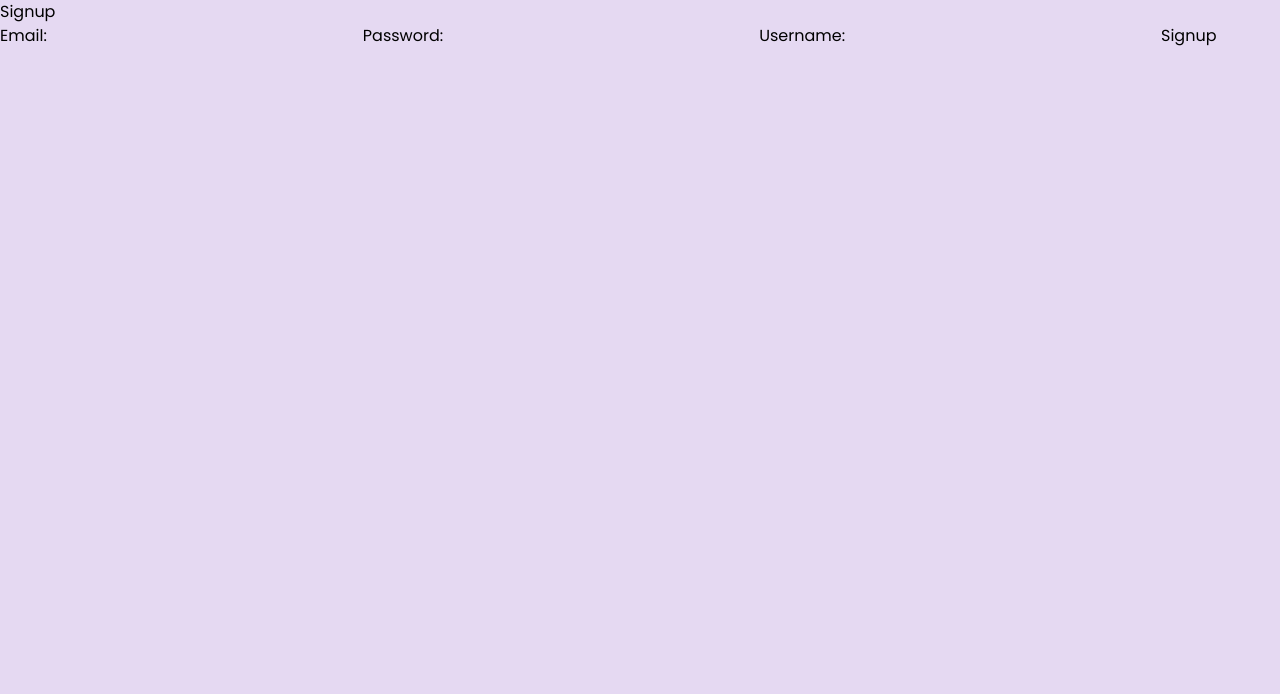
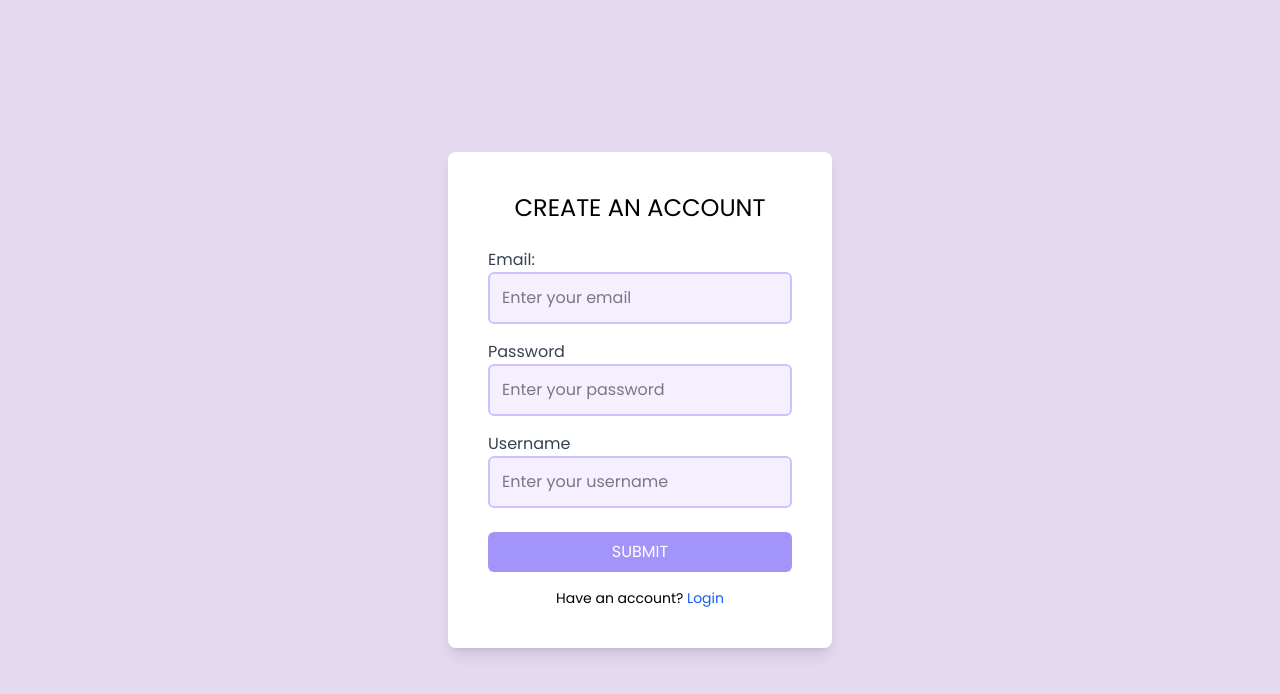
Before and after one commit to HEMANTHRAJA7/DC_FC_Service, a React (Vite) app in the folder Frontend/: page /signup in a window 1280 px wide. Shown: the top 694 px of the page. Built offline with nearby package versions, Linux system fonts and the light colour scheme.

Commit message:
Auth done

```diff
--- a/Frontend/src/components/Navbar.jsx
+++ b/Frontend/src/components/Navbar.jsx
@@ -12,7 +12,6 @@ const Navbar = () => {
   }
   return (
     <nav className="flex flex-col lg:flex-row justify-between items-center py-3 mx-6 mb-7 ">
-      <button onClick={handleClick} className="px-4 py-2 bg-red-500 text-white rounded-lg">Logout</button>
       <div className="mb-5">
         <h3 className="text-xl font-bold text-gray-600">
           {new Date().toUTCString().slice(0, 16)}
@@ -29,6 +28,7 @@ const Navbar = () => {
           onChange={(e)=> dispatch(setSearch(e.target.value))}
           className="p-3 border border-gray-400 bg-[#F5EFFF] rounded-lg text-sm outline-none w-[90vw] lg:w-[25vw] "
         />
+        <button onClick={handleClick} className="mx-5 p-2 bg-[#A294F9] text-white p-1.5 hover:bg-[#500073] rounded-lg cursor-pointer text-lg">Logout</button>
       </div>
     </nav>
   );
--- a/Frontend/src/pages/Login.jsx
+++ b/Frontend/src/pages/Login.jsx
@@ -1,30 +1,65 @@
-import { useState } from 'react'
-import { useLogin } from '../hooks/useLogin'
+import { useState } from "react";
+import { useLogin } from "../hooks/useLogin";
+import { Link } from "react-router-dom"; // Assuming you are using react-router
 
 const Login = () => {
-    const [email,isEmail] = useState('')
-    const [password,isPassword] = useState('')
-    const {login,error,loading} = useLogin()
+  const [email, setEmail] = useState("");  // Use setEmail instead of isEmail
+  const [password, setPassword] = useState(""); // Use setPassword instead of isPassword
+  const { login, error, loading } = useLogin();
 
+  const handleSubmit = async (e) => {
+    e.preventDefault(); // Prevents page refresh when the form is submitted
+    login(email, password);
+  };
 
-    const handleSubmit = async (e) =>{
-        e.preventDefault() //Prevents refresh of page when form is submitted
-        login(email, password)
-    }
+  return (
+    <div className="flex h-screen items-center justify-center px-6 md:px-10">
+      <div className="bg-white p-6 md:p-10 rounded-lg shadow-lg w-full max-w-sm">
+        <h2 className="text-2xl font-bold text-center mb-6">LOGIN</h2>
+        <form onSubmit={handleSubmit}> {/* Corrected to handle form submit */}
+          <div>
+            <label className="block font-medium text-gray-700">E-Mail</label>
+            <input
+              type="email"
+              onChange={(e) => setEmail(e.target.value)} // Updated to setEmail
+              value={email}
+              placeholder="Enter your email"
+              className="w-full p-3 bg-[#F5EFFF] border-2 border-[#CDC1FF] rounded-md focus:outline-none focus:ring-2 focus:ring-[#A294F9]"
+            />
+          </div>
+          <div>
+            <label className="block font-medium text-gray-700 mt-4">
+              Password
+            </label>
+            <input
+              type="password"
+              onChange={(e) => setPassword(e.target.value)} // Updated to setPassword
+              value={password}
+              placeholder="Enter your password"
+              className="w-full p-3 bg-[#F5EFFF] border-2 border-[#CDC1FF] rounded-md focus:outline-none focus:ring-2 focus:ring-[#A294F9]"
+            />
+          </div>
+          <button
+            disabled={loading}
+            type="submit" // Removed unnecessary onClick
+            className="w-full mt-6 bg-[#A294F9] text-white font-bold uppercase py-2 rounded-md hover:brightness-95 active:scale-95"
+          >
+            Submit
+          </button>
+          {error && <div>{error}</div>}
+        </form>
+        <p className="text-sm text-center mt-4">
+          Don't have an account?{" "}
+          <Link
+            to="/signup"
+            className="text-blue-600 font-semibold hover:underline"
+          >
+            Sign Up
+          </Link>
+        </p>
+      </div>
+    </div>
+  );
+};
 
-
-
-    return(
-        <form onSubmit={handleSubmit}>
-            <h3>Login</h3>
-            <label>Email:</label>
-            <input type="email" onChange={(e) => isEmail(e.target.value)} value={email}/>
-            <label>Password:</label>
-            <input type="password" onChange={(e) => isPassword(e.target.value)} value={password}/>
-            <button disabled={loading}>Login</button>
-            {error && <div>{ error }</div>}
-        </form>
-    )
-}
-
-export default Login
+export default Login;
--- a/Frontend/src/pages/Signup.jsx
+++ b/Frontend/src/pages/Signup.jsx
@@ -1,34 +1,80 @@
-import { useState } from 'react'
-import { useSignup } from '../hooks/useSignup'
+import { useState } from "react";
+import { useSignup } from "../hooks/useSignup";
+import { Link } from "react-router-dom"; // Assuming you are using react-router
 
 const Signup = () => {
-    const [email,isEmail] = useState('')
-    const [password,isPassword] = useState('')
-    const [username,isUsername] = useState('')
-    const {signup,error,loading} = useSignup()
+  const [email, setEmail] = useState("");  // Corrected to setEmail
+  const [password, setPassword] = useState(""); // Corrected to setPassword
+  const [username, setUsername] = useState(""); // Corrected to setUsername
+  const { signup, error, loading } = useSignup();
 
+  const handleSubmit = async (e) => {
+    e.preventDefault(); // Prevents page refresh when the form is submitted
+    await signup(email, password, username);
+  };
 
-    const handleSubmit = async (e) =>{
-        e.preventDefault() //Prevents refresh of page when form is submitted
-        await signup(email,password,username)
-    }
+  return (
+    <div className="flex h-screen items-center justify-center px-6 md:px-10">
+      <div className="bg-white p-6 md:p-10 rounded-lg shadow-lg w-full max-w-sm">
+        <h2 className="text-2xl font-bold text-center mb-6">
+          CREATE AN ACCOUNT
+        </h2>
+        <form onSubmit={handleSubmit}>
+          <div>
+            <label className="block font-medium text-gray-700">Email:</label>
+            <input
+              type="email"
+              onChange={(e) => setEmail(e.target.value)} // Updated to setEmail
+              value={email}
+              placeholder="Enter your email"
+              className="w-full p-3 bg-[#F5EFFF] border-2 border-[#CDC1FF] rounded-md focus:outline-none focus:ring-2 focus:ring-[#A294F9]"
+            />
+          </div>
+          <div>
+            <label className="block font-medium text-gray-700 mt-4">
+              Password
+            </label>
+            <input
+              type="password"
+              onChange={(e) => setPassword(e.target.value)} // Updated to setPassword
+              value={password}
+              placeholder="Enter your password"
+              className="w-full p-3 bg-[#F5EFFF] border-2 border-[#CDC1FF] rounded-md focus:outline-none focus:ring-2 focus:ring-[#A294F9]"
+            />
+          </div>
+          <div>
+            <label className="block font-medium text-gray-700 mt-4">
+              Username
+            </label>
+            <input
+              type="text"
+              onChange={(e) => setUsername(e.target.value)} // Updated to setUsername
+              value={username}
+              placeholder="Enter your username"
+              className="w-full p-3 bg-[#F5EFFF] border-2 border-[#CDC1FF] rounded-md focus:outline-none focus:ring-2 focus:ring-[#A294F9]"
+            />
+          </div>
+          <button
+            disabled={loading}
+            type="submit"
+            className="w-full mt-6 bg-[#A294F9] text-white font-bold uppercase py-2 rounded-md hover:brightness-95 active:scale-95"
+          >
+            Submit
+          </button>
+          {error && <div>{error}</div>}
+        </form>
+        <p className="text-sm text-center mt-4">
+          Have an account?{" "}
+          <Link
+            to="/login"
+            className="text-blue-600 font-semibold hover:underline"
+          >
+            Login
+          </Link>
+        </p>
+      </div>
+    </div>
+  );
+};
 
-
-
-    return(
-        <form onSubmit={handleSubmit}>
-            <h3>Signup</h3>
-            <label>Email:</label>
-            <input type="email" onChange={(e) => isEmail(e.target.value)} value={email}/>
-            <label>Password:</label>
-            <input type="password" onChange={(e) => isPassword(e.target.value)} value={password}/>
-            <label>Username:</label>
-            <input type="text" onChange={(e) => isUsername(e.target.value)} value={username}/>
-            <button disabled={loading}>Signup</button>
-
-            {error && <div>{error}</div>}
-        </form>
-    )
-}
-
-export default Signup
+export default Signup;
```
Also changed, not shown: 1 other file (tests, documents, lock files or other folders).
